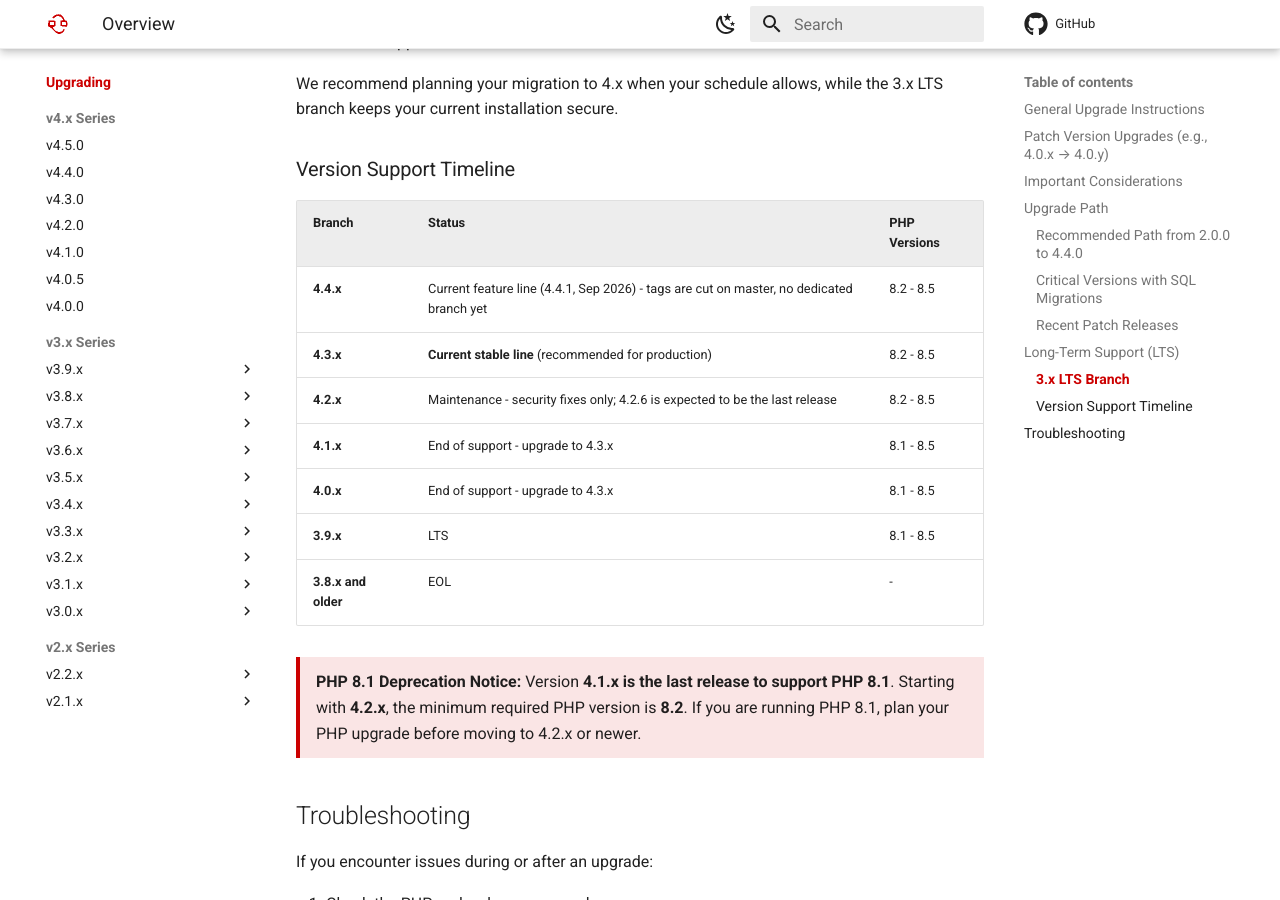
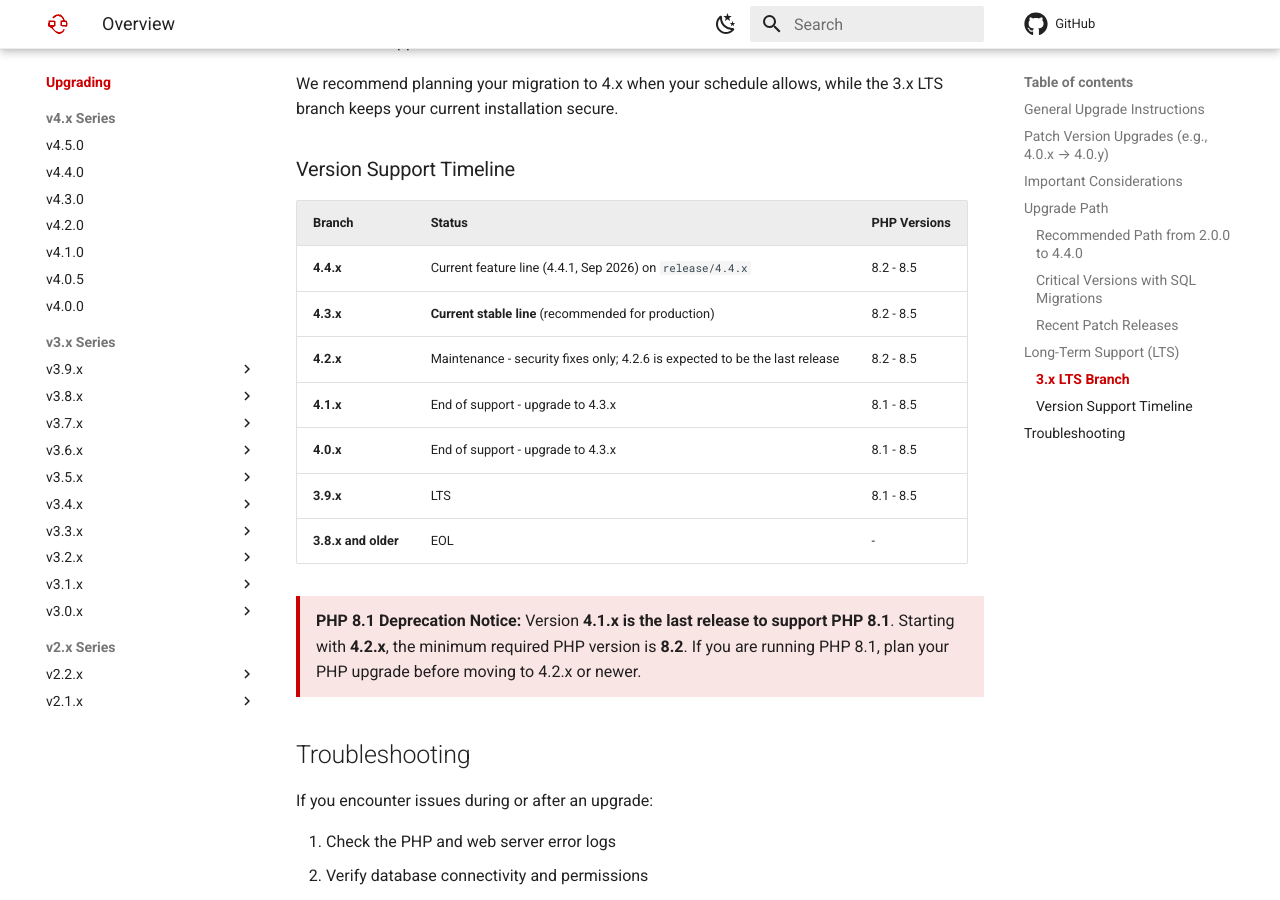
Before and after one commit to poweradmin/poweradmin-docs, an MkDocs documentation site: the page built from docs/upgrading/index.md, in a window 1280 px wide and 900 px high, scrolled down 6458 px. Built offline with MkDocs 1.6.1 and Material for MkDocs 9.7.7, drawn with Linux system fonts in a browser that asks for light colours; comment, search, counter and statistics services are not loaded.

Commit message:
docs(upgrading): point the 4.4.x line at its release branch

```diff
--- a/docs/upgrading/index.md
+++ b/docs/upgrading/index.md
@@ -188,7 +188,7 @@ We recommend planning your migration to 4.x when your schedule allows, while the
 
 | Branch | Status | PHP Versions |
 |--------|--------|--------------|
-| **4.4.x** | Current feature line (4.4.1, Sep 2026) - tags are cut on master, no dedicated branch yet | 8.2 - 8.5 |
+| **4.4.x** | Current feature line (4.4.1, Sep 2026) on `release/4.4.x` | 8.2 - 8.5 |
 | **4.3.x** | **Current stable line** (recommended for production) | 8.2 - 8.5 |
 | **4.2.x** | Maintenance - security fixes only; 4.2.6 is expected to be the last release | 8.2 - 8.5 |
 | **4.1.x** | End of support - upgrade to 4.3.x | 8.1 - 8.5 |
```
Also changed, not shown: docs/installation/docker.md (+1 -1 lines).
